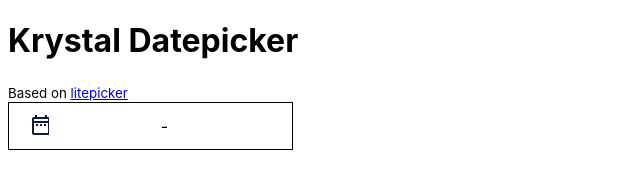
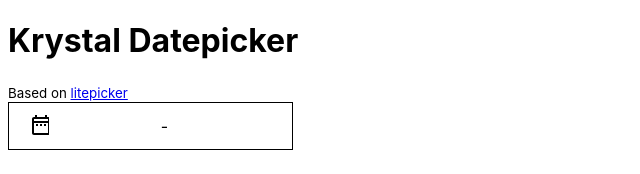
Before and after one commit to krystal/datepicker, a website built with webpack: page public/index.html in a window 1280 px wide. Shown: the full height of the page, 0-640 px from the left. Built offline with nearby package versions, Linux system fonts and the light colour scheme.

Commit message:
tweak: remove default color from calendar icon

```diff
--- a/package.json
+++ b/package.json
@@ -1,6 +1,6 @@
 {
   "name": "krystal-datepicker",
-  "version": "0.0.2",
+  "version": "0.0.3",
   "description": "A datepicker with an additional sidebar for pre-defined time periods",
   "main": "./dist/main.js",
   "scripts": {
--- a/src/main.css
+++ b/src/main.css
@@ -291,7 +291,6 @@
 }
 
 .icon--calendar {
-  color: var(--calendar-icon-color);
   cursor: pointer;
   height: 24px;
   margin-right: 8px;
```
